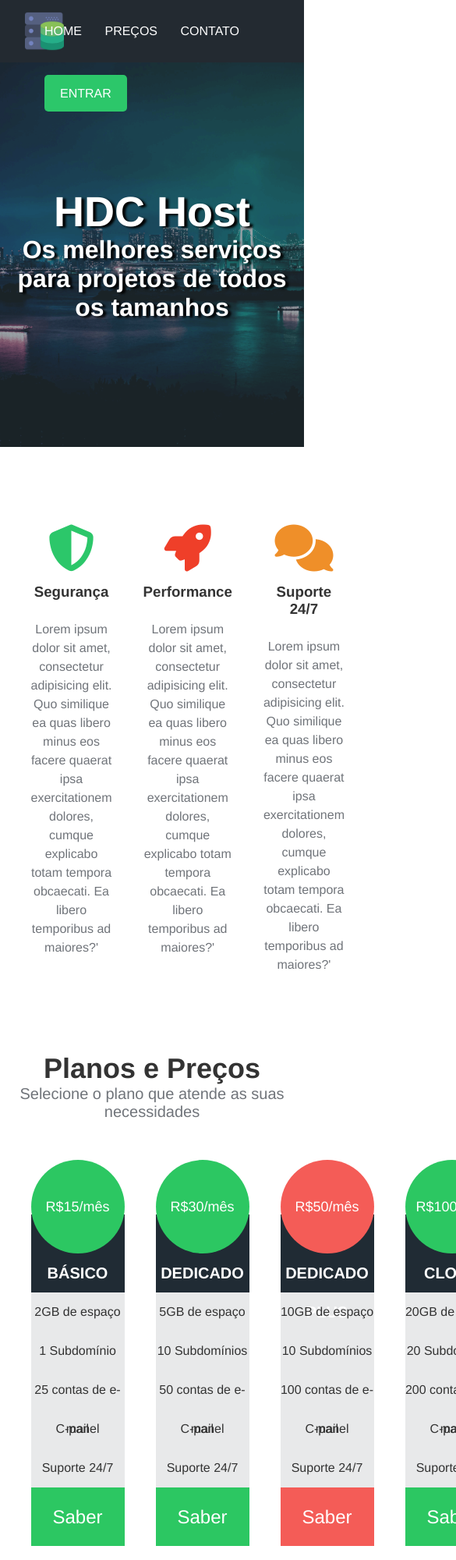
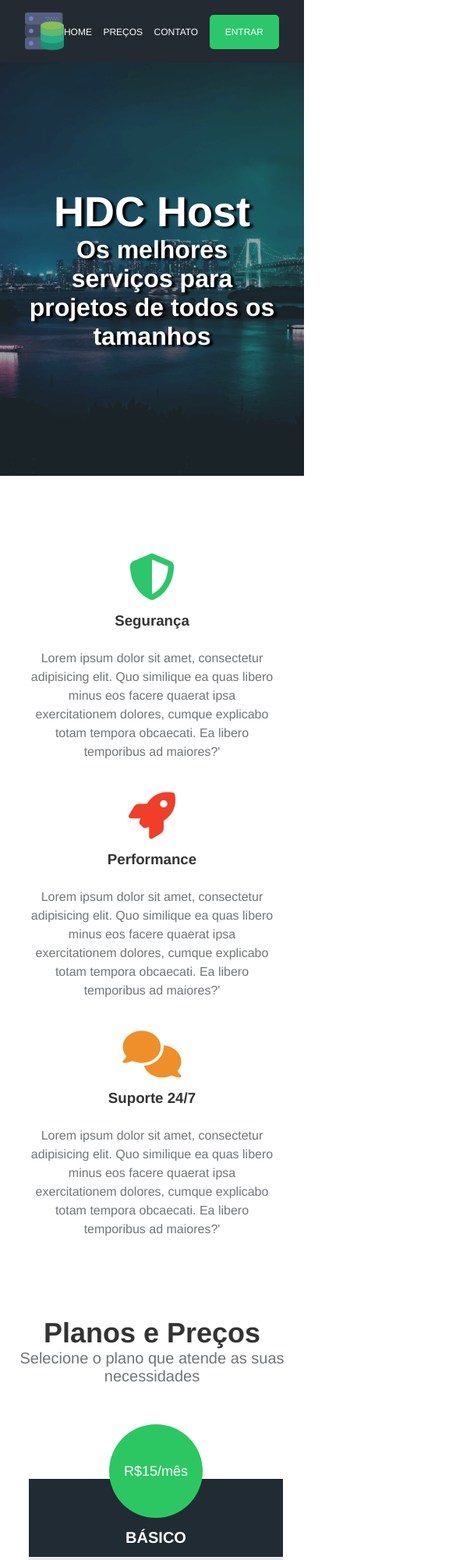
Before and after one commit to RafInlove/hDC-Host, a plain HTML site: page index.html in a window 390 px wide. Shown: the top 2000 px of the page at 78% size, 585 px wide, since content can reach past the window. Drawn offline with Linux system fonts and the light colour scheme.

Commit message:
Update style.css

```diff
--- a/css/style.css
+++ b/css/style.css
@@ -317,3 +317,76 @@ footer {
 }
 
 .socials:hover {transform: scale(1.2);}
+
+/* responsividade */
+
+/* laptop */
+@media (max-width: 1100px) {
+    .plans-container {
+        width: 95%;
+    }
+
+    .plan {
+        margin: 0 5px;
+    }
+}
+
+/* tablet */
+@media (max-width: 900px) {
+    .main-banner p {
+        padding: 0 6rem;
+    }
+
+    .searchdomain-container {
+        padding: 2rem 4rem;
+    }
+}
+
+/* mobile */
+@media (max-width: 576px) {
+    html, body {
+        overflow-x: hidden;
+    }
+
+    .navbar-items li {
+        font-size: 12px;
+        margin-left: 10px;
+    }
+
+    .main-banner p {
+        padding: 0 2rem;
+    }
+
+    .services-container ul {
+        flex-direction: column;
+    }
+
+    .plans-container {
+        flex-direction: column;
+        width: 100%;
+        padding: 0 2rem;
+    }
+
+    .plan {
+        width: 100%;
+        max-width: 100%;
+        margin-bottom: 15px;
+    }
+
+    .searchdomain-container h2 {
+        font-size: 28px;
+    }
+
+    .searchdomain-container input[type="text"] {
+        width: 100%;
+    }
+
+    .contact-container {
+        padding: 3rem 2rem;
+    }
+
+    .contact-container input, .contact-container textarea {
+        width: 100%;
+        margin: 10px 0;
+    }
+}
```
